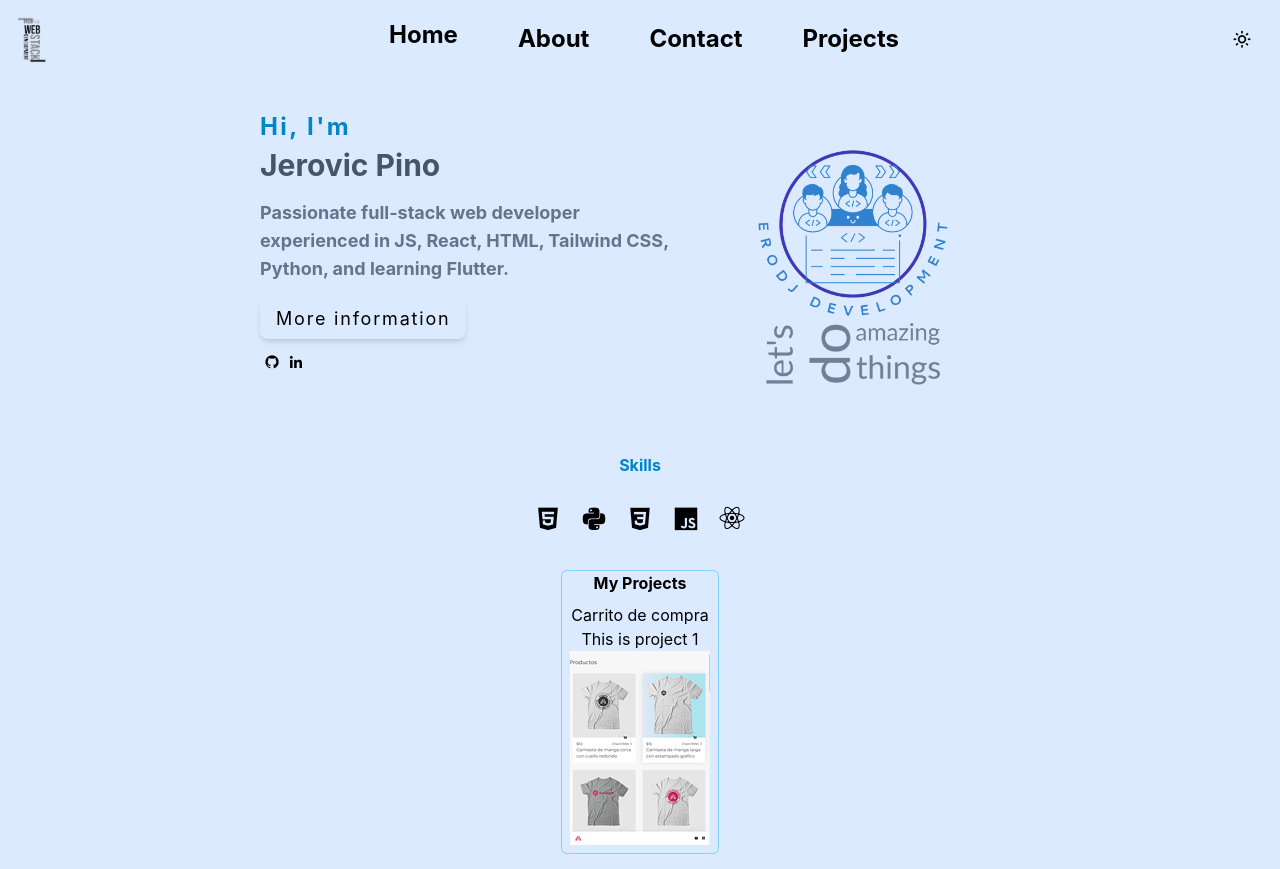
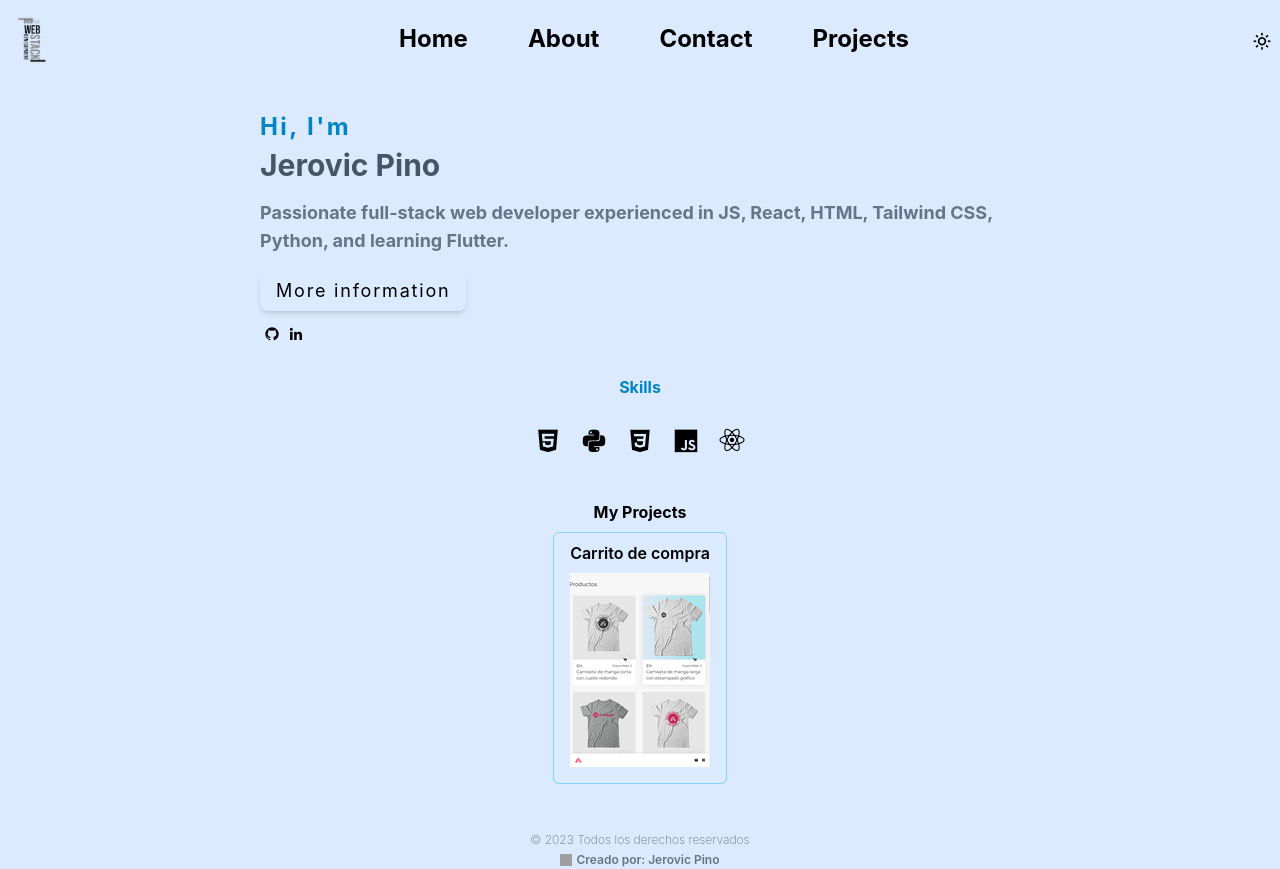
Before and after one commit to EroDJ15/EroDJportafolio, a React (Vite) app: page / in a window 1280 px wide. Shown: the top 869 px of the page. Built offline with nearby package versions, Linux system fonts and the light colour scheme; grey boxes are pictures that could not be loaded.

Commit message:
nav bar fixed

```diff
--- a/package.json
+++ b/package.json
@@ -15,7 +15,9 @@
     "react": "^18.2.0",
     "react-dom": "^18.2.0",
     "react-icons": "^4.10.1",
+    "react-slick": "^0.29.0",
     "react-tsparticles": "^2.10.1",
+    "slick-carousel": "^1.8.1",
     "three": "^0.154.0"
   },
   "devDependencies": {
--- a/src/App.jsx
+++ b/src/App.jsx
@@ -2,7 +2,6 @@ import React, { useState, useEffect } from 'react';
 import Navbar from './Components/NavBar';
 import Footer from './Components/Footer';
 import About from './Components/About';
-import Projects from './Components/Projects';
 import './App.css';
 
 function App() {
@@ -48,9 +47,9 @@ function App() {
         navbarVisible={navbarVisible}
       />
 
-      <section className="flex-grow bg-blue-100 dark:bg-primary dark:text-cyan-50">
+      <section className="flex-grow bg-blue-100 dark:bg-primary dark:text-cyan-50 ">
         <section className="flex flex-col items-center justify-center flex-grow">
-          <h1 className="text-md font-roboto font-bold text-center sm:relative absolute top-2 items-center sm:justify-center flex-wrap show sm:hidden">Welcome To My Personal Portfolio</h1>
+          <h1 className="text-md font-roboto font-bold text-center sm:relative top-0 p-2 items-center sm:justify-center flex-wrap show sm:hidden fixed bg-blue-100 dark:bg-primary w-[82%]">Welcome To My Personal Portfolio</h1>
         </section>
 
         <About darkMode={darkMode} />
--- a/src/Components/About.jsx
+++ b/src/Components/About.jsx
@@ -30,9 +30,7 @@ const About = () => {
             </div>
           </div>
         </div>
-        <div className="my-5 p-0 mt-0 sm:p-0 sm:px-0 content-center">
-          <img src="/images/EroDJ -1 (12).png" className="rounded-xl bg-contain px-4 items-center justify-center right-2 py-0 max-w-[320px] sm:max-w-[330px]  dark:bg-primary dark:text-cyan-50" alt="logo" />
-        </div>
+
       </section>
 
       <section className="mt-18">
--- a/src/Components/NavBar.jsx
+++ b/src/Components/NavBar.jsx
@@ -27,11 +27,11 @@ function Navbar({ toggleDarkMode }) {
       <a href="/">
         <img className="w-12 p-2 hidden sm:flex dark:bg-primary dark:text-cyan-50" src="/public/images/logo1.png" alt="Icono" />
       </a>
-      <button className="absolute origin-bottom-left sm:[botton-4]right-3 py-3 pt-2 sm:hidden text-black dark:text-cyan-50" onClick={toggleMenu}>
+      <button className="fixed origin-bottom-left sm:[botton-4]right-3 py-3 pt-3 sm:hidden text-black dark:text-cyan-50" onClick={toggleMenu}>
         <i className={`bx ${menuVisible ? 'bx-x' : 'bx-menu'} text-2xl hover:text-sky-300`}></i>
       </button>
       <ul className={`p-1.5 fixed top-[435px] right-3 hover:bg-slate-300 dark:bg-slate-700 sm:hover:bg-transparent rounded-lg sm:shadow-none sm:static sm:flex gap-10 md:text-2xl text-base text-center sm:font-bold font-semibold sm:dark:bg-primary dark:text-cyan-50 ${menuVisible ? 'block' : 'hidden'}`}>
-        <li className="py-2.5 sm:py-1 sm:ml-5">
+        <li className="py-2.5 sm:py-2 sm:ml-5">
           <a href="/" className="hover:text-sky-300 text flex items-center" onClick={(event) => handleMenuItemClick(event, '/')}>
             <i className="bx bx-home-alt-2 sm:hidden"></i>
             <span className="sm:inline hidden">Home</span>
@@ -56,11 +56,11 @@ function Navbar({ toggleDarkMode }) {
           </a>
         </li>
       </ul>
-      <button className="flex items-center dark:bg-primary dark:text-cyan-50 px-1 py-0 sm:px-5 mt-0" id="dark" onClick={toggleDarkMode}>
+      <button className="flex items-center bg-fixed dark:bg-primary dark:text-cyan-50 px-5 py-2 sm:px-5 mt-1" id="dark" onClick={toggleDarkMode}>
         {toggleDarkMode ? (
-          <i className="bx bx-sun hover:text-sky-300 text-xl"></i>
+          <i className="bx bx-sun hover:text-sky-300 text-xl fixed"></i>
         ) : (
-          <i className="bx bx-moon hover:text-sky-300 text-xl"></i>
+          <i className="bx bx-moon hover:text-sky-300 text-xl fixed"></i>
         )}
       </button>
     </nav>
--- a/src/Components/Projects.jsx
+++ b/src/Components/Projects.jsx
@@ -3,7 +3,7 @@ import projectImage from '/public/images/Carrito.png';
 
 const Projects = () => {
   const projects = [
-    { id: 1, title: 'Carrito de compra', description: 'This is project 1', website: 'https://carritojerovic1.netlify.app/' },
+    { id: 1, title: 'Carrito de compra', website: 'https://carritojerovic1.netlify.app/' },
     { id: 2, title: 'Project 2', description: 'This is project 2' },
     { id: 3, title: 'Project 3', description: 'This is project 3' },
   ];
@@ -13,14 +13,14 @@ const Projects = () => {
   return (
     <main className='flex flex-col items-center bg-transparent-lg p-6 mb-4 '>
       <section className='text-center'>
+        <h1 className='font-bold p-2'>My Projects</h1>
         <div className='flex flex-col items-center  border rounded-md border-sky-300 dark:border-slate-600'>
-          <h1 className='font-bold'>My Projects</h1>
-          <ul className='p-2'>
+          <ul className='hover:text-blue-500 font-semibold p-2'>
             <li key={project.id}>
               <h2>{project.title}</h2>
               <p>{project.description}</p>
               <a href={project.website} target="_blank" rel="noopener noreferrer">
-                <img className='items-center overflow-x-scroll hover:scale-95 hover:transition-transform hover:duration-300' src={projectImage} alt="Project" />
+                <img className='items-center overflow-x-scroll hover:scale-95 hover:transition-transform hover:duration-300 p-2' src={projectImage} alt="Project" />
               </a>
             </li>
           </ul>
--- a/src/index.css
+++ b/src/index.css
@@ -25,6 +25,55 @@ body::-webkit-scrollbar-thumb {
   outline: 2px solid slategrey;
 }
 
+/* Estilos para el contenedor principal */
+css
+
+/* Estilos para el contenedor principal */
+.projects-container {
+  background-color: #0f172b;
+  color: white;
+  /* Agregar color de texto blanco para el modo oscuro */
+  padding: 20px;
+}
+
+/* Estilos para el título */
+.projects-title {
+  font-size: 24px;
+  font-weight: bold;
+  margin-bottom: 10px;
+}
+
+/* Estilos para cada proyecto */
+.project-card {
+  background-color: #0f172b;
+  color: white;
+  /* Agregar color de texto blanco para el modo oscuro */
+  padding: 10px;
+  box-shadow: 0px 2px 4px rgba(0, 0, 0, 0.2);
+  margin-bottom: 20px;
+}
+
+/* Estilos para el título de cada proyecto */
+.project-title {
+  font-size: 18px;
+  font-weight: bold;
+  margin-bottom: 5px;
+}
+
+s
+
+/* Estilos para la descripción de cada proyecto */
+.project-description {
+  font-size: 14px;
+}
+
+/* Estilos para el slideshow */
+.slideshow {
+  background-color: #0f172b;
+  color: white;
+  /* Agregar color de texto blanco para el modo oscuro */
+  /* Agregar estilos adicionales para el slideshow en modo oscuro */
+}
 
 @tailwind base;
 @tailwind components;
```
Also changed, not shown: 1 other file (tests, documents, lock files or other folders).
